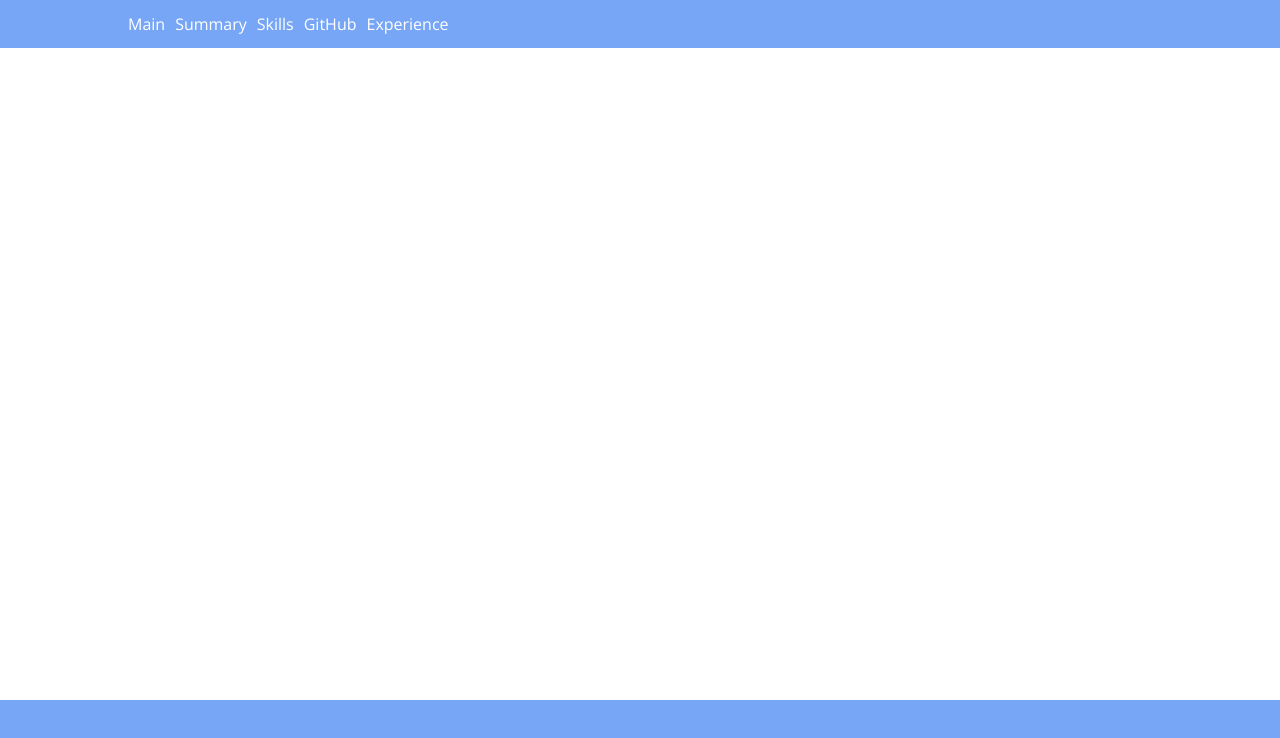
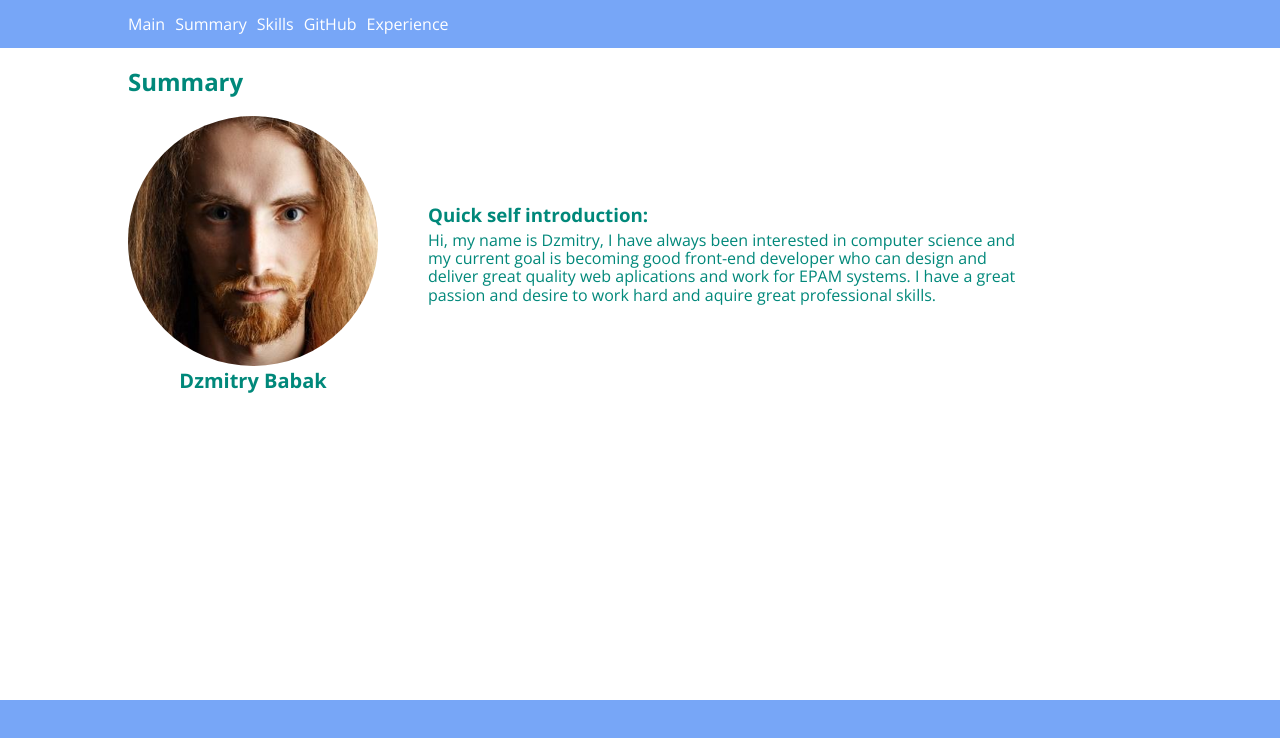
Before and after one commit to DzBabak/rsschool-codejam1-cv, a plain HTML site: page index.html in a window 1280 px wide. Drawn offline with nearby package versions, Linux system fonts and the light colour scheme.

Commit message:
feat:implement summary section

```diff
--- a/assets/css/style.css
+++ b/assets/css/style.css
@@ -39,6 +39,53 @@ main {
   flex: 1 0 auto;
 }
 
+section {
+  color: #00887a;
+  padding: 20px 0;
+  border-bottom: 1px solid lightslategrey;
+}
+
+section:last-child {
+  border: 0;
+}
+
+.summary-section {
+  display: flex;
+  flex-flow: row wrap;
+  align-items: center;
+}
+
+.summary-section > h2 {
+  flex: 0 0 100%;
+  padding-bottom: 20px;
+}
+.summary-figure {
+  max-width: 250px;
+}
+
+
+.summary-figure > img {
+  border-radius: 50%;
+  max-width: 250px;
+  max-height: 250px;
+}
+
+.summary-text {
+  max-width: 600px;
+  padding-left: 50px;
+}
+
+.summary-text > h3 {
+  margin-bottom: 5px;
+}
+
+.summary-figure-text {
+  font-size: 20px;
+  font-weight: bold;
+  color: #00887a;
+  text-align: center;
+}
+
 header, footer {
   background: #77a6f7;
 }
--- a/index.html
+++ b/index.html
@@ -20,6 +20,24 @@
         </nav>
     </header>
     <main>
+        <div class="page-content">
+            <section class="summary-section" id="summary">
+                <h2>Summary</h2>
+                <figure class="summary-figure">
+                    <img src="./assets/images/avatar.jpg" alt="Dzmitry Babak photo">
+                    <figcaption class="summary-figure-text">Dzmitry Babak</figcaption>
+                </figure>
+                <article class="summary-text">
+                    <h3>Quick self introduction:</h3>
+                    <p>
+                        Hi, my name is Dzmitry, I have always been interested in computer science and my current
+                        goal is becoming good front-end developer who can design and deliver great quality web aplications
+                        and work for EPAM systems. I have a great passion and desire to work hard and aquire
+                        great professional skills.
+                    </p>
+                </article>
+            </section>
+        </div>
     </main>
     <footer>
     </footer>
```
Also changed, not shown: assets/images/avatar.jpg (added).
